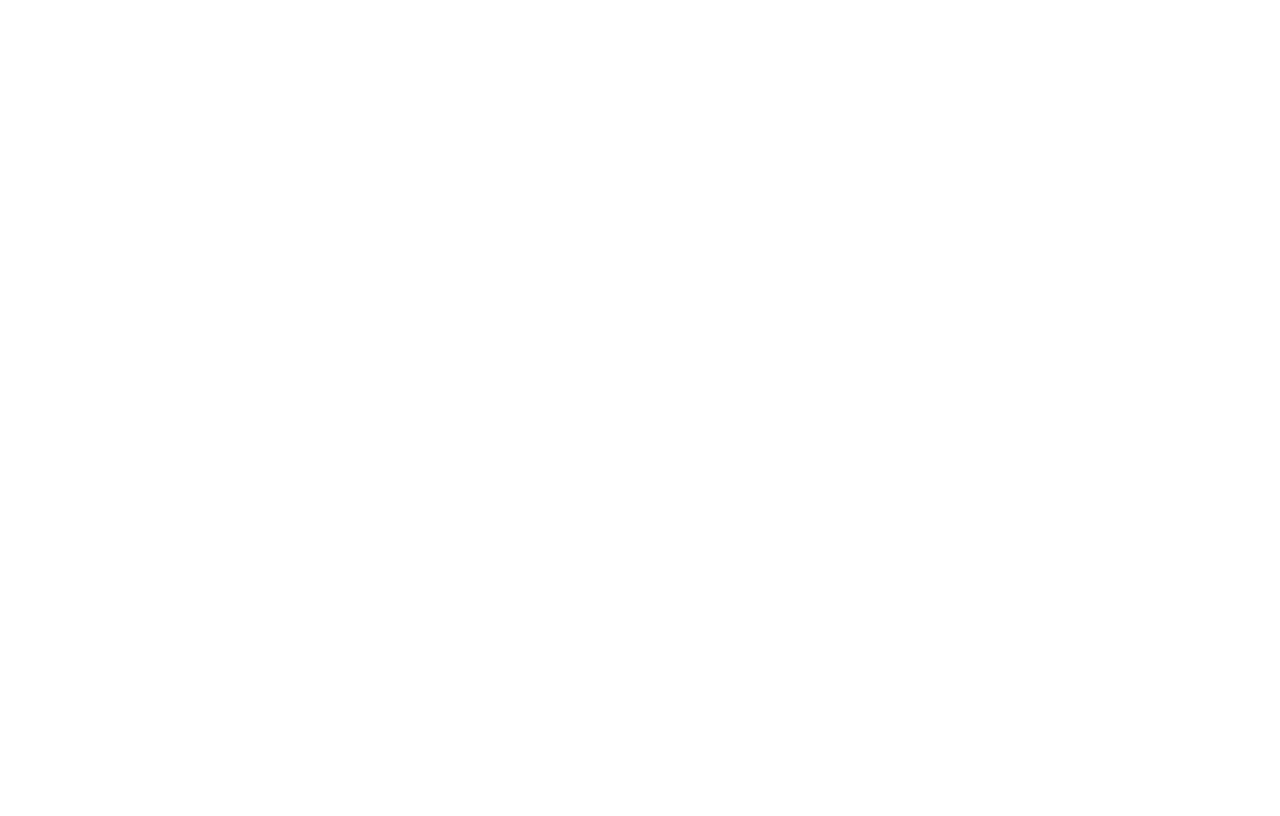
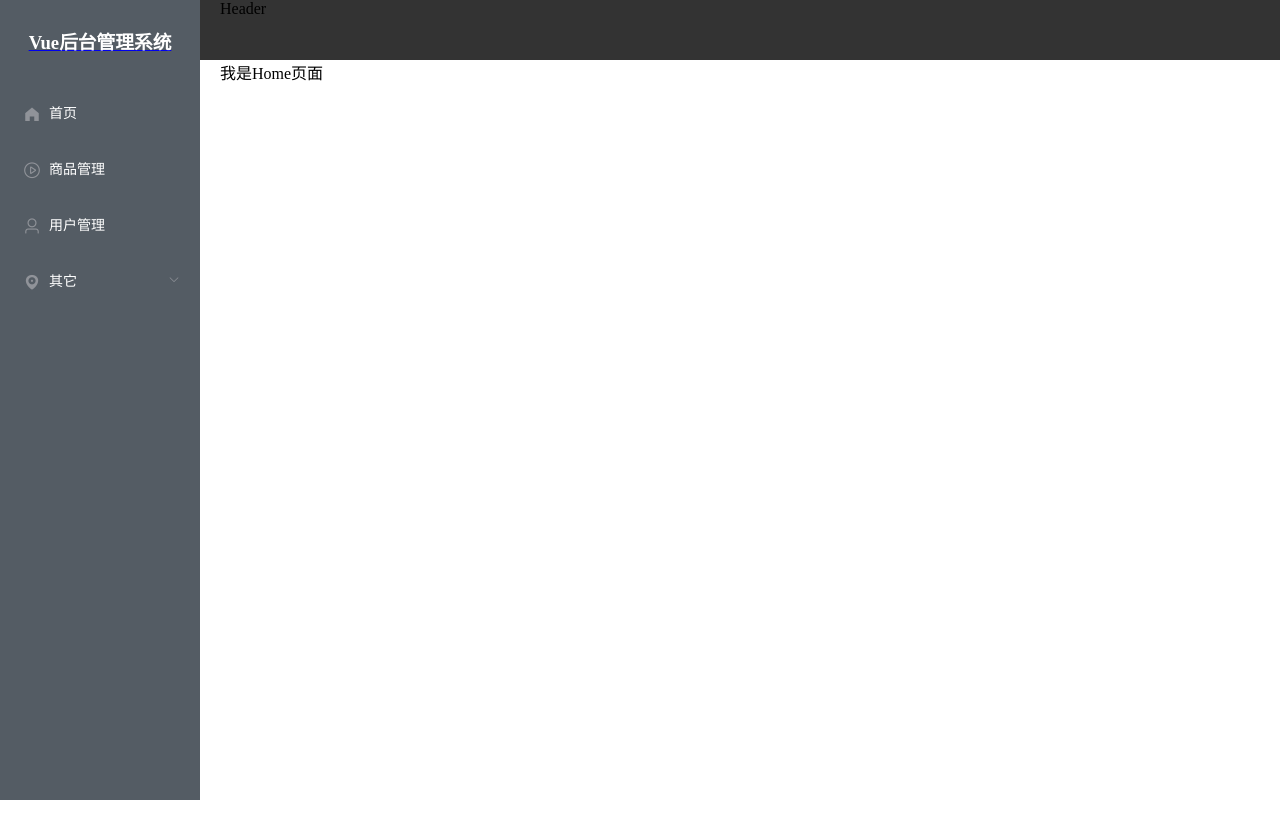
Before and after one commit to buxianshan/vue-management-demo, a Vue app: page /home in a window 1280 px wide. Built offline with nearby package versions, Linux system fonts and the light colour scheme.

Commit message:
侧边栏路由跳转功能

```diff
--- a/router/index.js
+++ b/router/index.js
@@ -6,14 +6,21 @@ Vue.use(VueRouter)
 const routes = [
     {
         path: '/',
-        name: 'Home',
-        component: () => import('../views/Home')
+        name: 'Main',
+        component: () => import('../views/Main'),
+        children: [
+            {
+                path: '/home',
+                name: 'home',
+                component: () => import('../views/home')
+            },
+            {
+                path: '/user',
+                name: 'user',
+                component: () => import('../views/user')
+            },
+        ],
     },
-    {
-        path: '/user',
-        name: 'User',
-        component: () => import('../views/User')
-    }
 ]
 
 const router = new VueRouter({
--- a/src/App.vue
+++ b/src/App.vue
@@ -5,8 +5,6 @@
 </template>
 
 <script>
-import Home from '../views/Home'
-import User from '../views/User'
 
 export default {
   name: 'App',
@@ -17,6 +15,10 @@ export default {
 </script>
 
 <style>
+html, body {
+  margin: 0;
+  padding: 0;
+}
 #app {
   height: 100vh;
 }
--- a/src/components/CommonAside.vue
+++ b/src/components/CommonAside.vue
@@ -1,18 +1,23 @@
 <template>
-  <el-menu default-active="1-4-1" class="el-menu-vertical-demo" @open="handleOpen" @close="handleClose" :collapse="isCollapse">
-    <h3>Vue后台管理系统</h3>
-    <el-menu-item v-for="item in noChild" :index="item.path" :key="item.path">
+  <el-menu default-active="1-4-1" class="el-menu-vertical-demo" background-color="#545c64" text-color="white"
+           active-text-color="#ffd04b" @open="handleOpen" @close="handleClose" :collapse="isCollapse">
+    <router-link to="/">
+      <h3>Vue后台管理系统</h3>
+    </router-link>
+    <el-menu-item @click="clickMenu(item)" v-for="item in noChild" :index="item.path" :key="item.path">
       <i :class="`el-icon-${item.icon}`"></i>
-      <span slot="title">{{item.label}}</span>
+      <span slot="title">{{ item.label }}</span>
     </el-menu-item>
-    <el-submenu v-for="item in hasChild" :key="index">
+    <el-submenu v-for="item in hasChild" :key="item.name" :index="item.name">
       <template slot="title">
         <i :class="`el-icon-${item.icon}`"></i>
-        <span slot="title">{{item.label}}</span>
+        <span slot="title">{{ item.label }}</span>
       </template>
-      <el-menu-item-group v-for="(subItem, subIndex) in item.children" :key="subItem.path">
-        <el-menu-item :index="subIndex">{{subItem.label}}</el-menu-item>
-      </el-menu-item-group>
+      <el-menu-item @click="clickMenu(subItem)" v-for="(subItem, subIndex) in item.children" :key="subItem.path"
+                    :index="subItem.path">
+        <i :class="`el-icon-${subItem.icon}`"></i>
+        <span slot="title">{{ subItem.label }}</span>
+      </el-menu-item>
     </el-submenu>
   </el-menu>
 </template>
@@ -46,6 +51,7 @@ export default {
         },
         {
           label: '其它',
+          name: 'other',
           icon: 'location',
           children: [
             {
@@ -81,14 +87,30 @@ export default {
     },
     handleClose(key, keyPath) {
       console.log(key, keyPath);
-    }
+    },
+    clickMenu(item) {
+      this.$router.push({
+        name: item.name
+      })
+    },
   }
 }
 </script>
 
-<style>
+<style lang="less">
 .el-menu-vertical-demo:not(.el-menu--collapse) {
   width: 200px;
   min-height: 400px;
 }
+
+.el-menu {
+  height: 100%;
+  border: none;
+
+  h3 {
+    color: white;
+    text-align: center;
+    line-height: 48px;
+  }
+}
 </style>
--- a/views/Home.vue
+++ /dev/null
@@ -1,80 +0,0 @@
-<template>
-
-  <el-container style="height: 100%">
-    <el-aside width="auto">
-      <common-aside></common-aside>
-    </el-aside>
-    <el-container>
-      <el-header>Header</el-header>
-      <el-main>Main</el-main>
-    </el-container>
-  </el-container>
-
-</template>
-
-<script>
-import CommonAside from "../src/components/CommonAside";
-  export default {
-    name: 'Home',
-    data() {
-      return {
-        menu: [
-          {
-            path: '/',
-            name: 'home',
-            label: '首页',
-            icon: 's-home',
-            url: '/Home/Home'
-          },
-          {
-            path: '/mall',
-            name: 'mall',
-            label: '商品管理',
-            icon: 'video-play',
-            url: '/MallManage/MallManage'
-          },
-          {
-            path: '/user',
-            name: 'user',
-            label: '用户管理',
-            icon: 'user',
-            url: '/UserManage/UserManage'
-          },
-          {
-            label: '其它',
-            icon: 'location',
-            children: [
-              {
-                path: '/page1',
-                name: 'page1',
-                label: '页面1',
-                icon: 'setting',
-                url: '/Other/PageOne'
-              },
-              {
-                path: '/page2',
-                name: 'page2',
-                label: '页面2',
-                icon: 'setting',
-                url: '/Other/PageTwo'
-              },
-            ]
-          },
-        ]
-      }
-    },
-    components: {
-      CommonAside
-    }
-  }
-</script>
-
-<style lang="less" scoped>
-.el-header {
-  background-color: #333;
-}
-.el-main {
-  padding-top: 0;
-}
-
-</style>
--- /dev/null
+++ b/views/Main.vue
@@ -0,0 +1,40 @@
+<template>
+
+  <el-container style="height: 100%">
+    <el-aside width="auto">
+      <common-aside></common-aside>
+    </el-aside>
+    <el-container>
+      <el-header>Header</el-header>
+      <el-main>
+        <router-view></router-view>
+      </el-main>
+    </el-container>
+  </el-container>
+
+</template>
+
+<script>
+import CommonAside from "../src/components/CommonAside";
+  export default {
+    name: 'Home',
+    data() {
+      return {
+
+      }
+    },
+    components: {
+      CommonAside
+    }
+  }
+</script>
+
+<style lang="less" scoped>
+.el-header {
+  background-color: #333;
+}
+.el-main {
+  padding-top: 0;
+}
+
+</style>
--- /dev/null
+++ b/views/home/index.vue
@@ -0,0 +1,14 @@
+<template>
+  <div>我是Home页面</div>
+</template>
+
+<script>
+export default {
+  name: 'Home',
+  data() {
+    return {
+
+    }
+  }
+}
+</script>
```
Also changed, not shown: views/user/index.vue (renamed from views/User.vue, +5 -5 lines).
